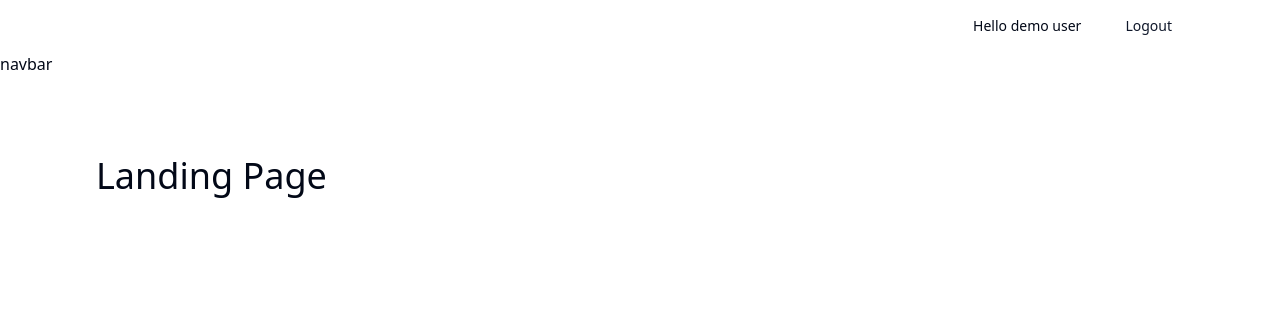
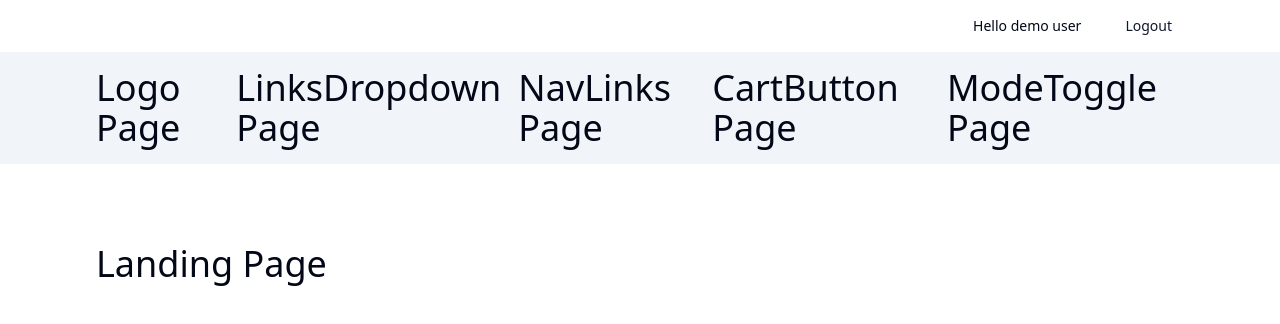
Before and after one commit to danielOuattara/Typescript_John_Smilga_Udemy, a React (Vite) app in the folder 05_Comfy_Sloth_Store_App/: page / in a window 1280 px wide. Shown: the top 324 px of the page. Built offline with nearby package versions, Linux system fonts and the light colour scheme.

Commit message:
05: Comfy Sloth Store App: add components + set up Navbar component

```diff
--- /dev/null
+++ b/05_Comfy_Sloth_Store_App/src/components/CartButton.tsx
@@ -0,0 +1,3 @@
+export default function CartButton() {
+  return <h1 className="text-4xl">CartButton Page</h1>;
+}
--- /dev/null
+++ b/05_Comfy_Sloth_Store_App/src/components/LinksDropdown.tsx
@@ -0,0 +1,3 @@
+export default function LinksDropdown() {
+  return <h1 className="text-4xl">LinksDropdown Page</h1>;
+}
--- /dev/null
+++ b/05_Comfy_Sloth_Store_App/src/components/Logo.tsx
@@ -0,0 +1,3 @@
+export default function Logo() {
+  return <h1 className="text-4xl">Logo Page</h1>;
+}
--- /dev/null
+++ b/05_Comfy_Sloth_Store_App/src/components/ModeToggle.tsx
@@ -0,0 +1,3 @@
+export default function ModeToggle() {
+  return <h1 className="text-4xl">ModeToggle Page</h1>;
+}
--- /dev/null
+++ b/05_Comfy_Sloth_Store_App/src/components/NavLinks.tsx
@@ -0,0 +1,3 @@
+export default function NavLinks() {
+  return <h1 className="text-4xl">NavLinks Page</h1>;
+}
--- /dev/null
+++ b/05_Comfy_Sloth_Store_App/src/components/Navbar.tsx
@@ -0,0 +1,17 @@
+import * as Component from "./index";
+
+export default function Navbar() {
+  return (
+    <nav className="bg-muted py-4">
+      <div className="align-element flex justify-between items-center">
+        <Component.Logo />
+        <Component.LinksDropdown />
+        <Component.NavLinks />
+        <div className="flex justify-center items-center gap-x-4 ">
+          <Component.CartButton />
+          <Component.ModeToggle />
+        </div>
+      </div>
+    </nav>
+  );
+}
--- a/05_Comfy_Sloth_Store_App/src/components/index.tsx
+++ b/05_Comfy_Sloth_Store_App/src/components/index.tsx
@@ -1 +1,7 @@
+export { default as CartButton } from "./CartButton";
 export { default as Header } from "./Header";
+export { default as LinksDropdown } from "./LinksDropdown";
+export { default as Logo } from "./Logo";
+export { default as Navbar } from "./Navbar";
+export { default as NavLinks } from "./NavLinks";
+export { default as ModeToggle } from "./ModeToggle";
--- a/05_Comfy_Sloth_Store_App/src/pages/HomeLayout.tsx
+++ b/05_Comfy_Sloth_Store_App/src/pages/HomeLayout.tsx
@@ -1,11 +1,12 @@
-import { Header } from "@/components";
+import { Header, Navbar } from "@/components";
 import { Outlet } from "react-router-dom";
 
 export default function HomeLayout() {
   return (
     <>
       <Header />
-      <nav>navbar</nav>
+      {/* <nav>navbar</nav> */}
+      <Navbar />
 
       <div className="align-element py-20">
         <Outlet />
--- a/05_Comfy_Sloth_Store_App/src/pages/index.tsx
+++ b/05_Comfy_Sloth_Store_App/src/pages/index.tsx
@@ -1,6 +1,3 @@
-export default function index() {
-  return <h1 className="text-4xl">index Page</h1>;
-}
 export { default as HomeLayout } from "./HomeLayout";
 export { default as Landing } from "./Landing";
 export { default as SingleProduct } from "./SingleProduct";
```
